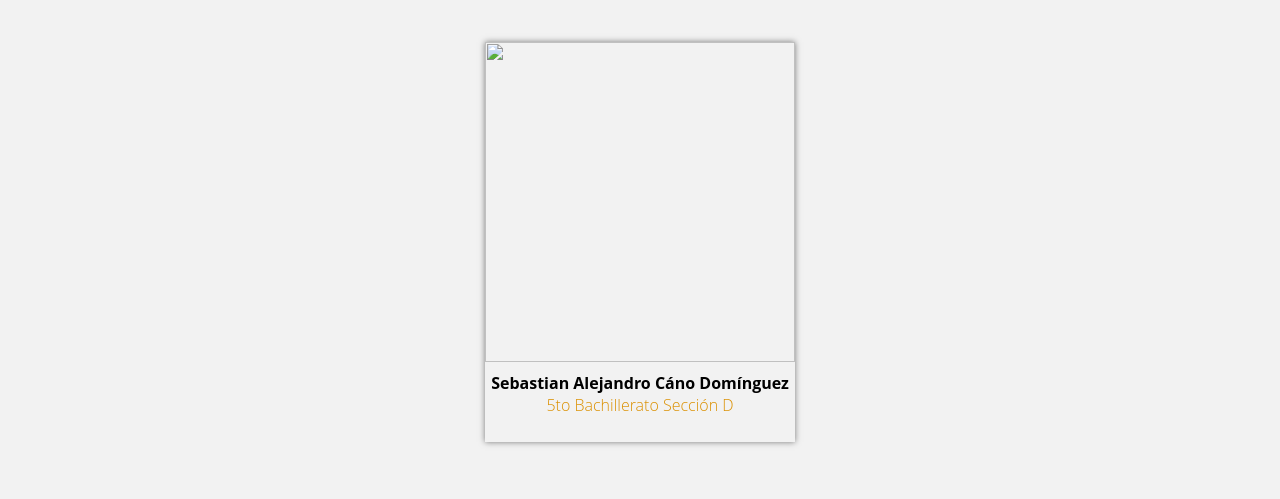
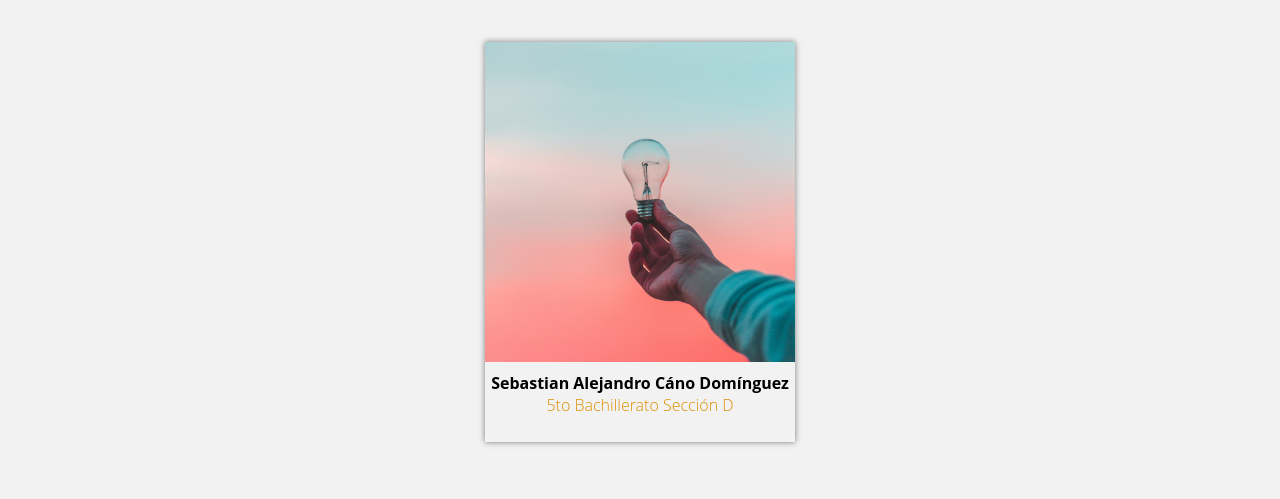
Before and after one commit to SebasDominguez17/Proyecto-2020, a plain HTML site: page index.html in a window 1280 px wide. Shown: the part 752-1251 px from the top of the page. Drawn offline with Linux system fonts and the light colour scheme.

Commit message:
Update index.html

```diff
--- a/index.html
+++ b/index.html
@@ -46,7 +46,7 @@
             <div class="card">
                 <div class="content-card">
                     <div class="people">
-                        <img src="img/.jpg" alt="">
+                        <img src="img/Me.jpg" alt="">
                     </div>
                     <div class="texto-team">
                         <h4>Sebastian Alejandro Cáno Domínguez</h4>
```
